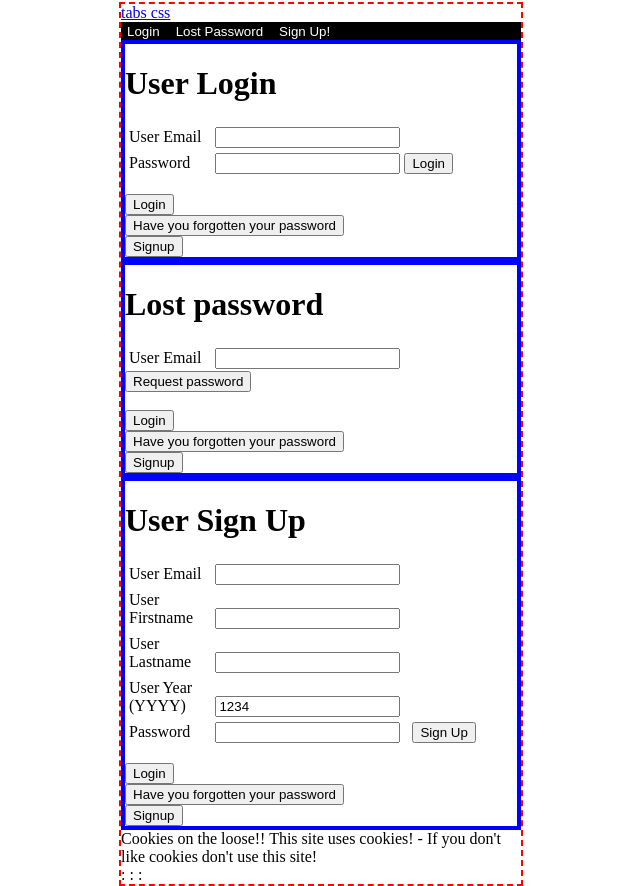
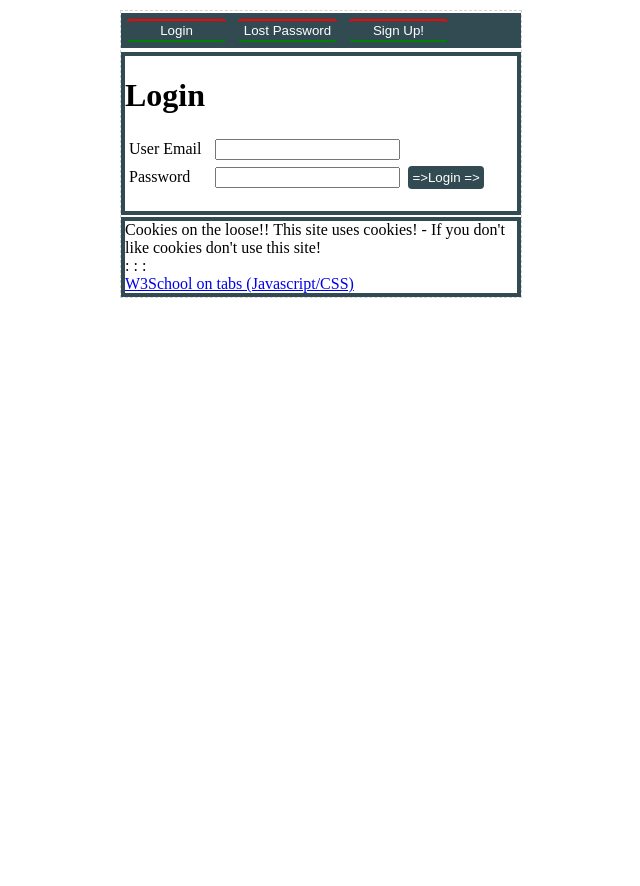
Before and after one commit to ilanius/smalltown, a PHP site: page / in a window 1280 px wide. Shown: the whole page, without its empty margins (319-959 px from the left). After the commit the page ends 298 px from the top, so only its background shows below. Run offline with PHP 8.4, Linux system fonts and the light colour scheme.

Commit message:
improvements

```diff
--- a/index.php
+++ b/index.php
@@ -186,9 +186,7 @@ function expressRelation( &$R, &$p ) {
         $o = isset( $p[$o] ) && $p[$o] ? $C->opposites[ $o ] : $o;
         $op = isset( $C->prettyPrint[$o] ) ? $C->prettyPrint[$o] : $o;
         $str = $str . <<<html
-        <span class="button">
-          <span onclick="changeRelation('row_$p[uId]','$o','$R[uId]','$p[uId]')"> $op </span>
-        </span>
+          <button class="relButton" onclick="changeRelation('row_$p[uId]','$o','$R[uId]','$p[uId]')"> $op </button>
 html;
     }
     return $str;
--- a/jc/style.css
+++ b/jc/style.css
@@ -1,16 +1,22 @@
+
+/* *************** */
+/* general         */
+/* *************** */
 body {
     width: 90%;
     max-width: 400px;
     margin: auto;
-    margin-top: 2px;
+    margin-top: 10px;
     gap: 4px;
-    border: 2px red dashed;
+    border: 1px lightgray dashed;
 }
-.button {
-    border-radius:4px;
-    background-color:lightblue;
+button {
+    background-color: rgb(50, 74, 82);
+    border: 0;
+    color: white;
     padding:4px;
     margin:4px;
+    border-radius:4px;
 }
 div, span {
     box-sizing: border-box;
@@ -18,6 +24,10 @@ div, span {
 form {
     display:inline;
 }
+
+/* ************* */
+/* userFeed      */
+/* ************* */
 span.postComment, div.post {
     display:block;
     text-align:left;
@@ -29,35 +39,60 @@ span.postComment, div.post {
     background-color: rgb(200, 183, 152);
     padding:4px;
 }
+
+/* **************************** */
+/* headPane.htm                 */
+/* **************************** */
 .headPane {
-    border: 1px blue solid;
+    border: 1px rgb(50, 74, 82) solid;
     display: flex;
     justify-content: left;
     align-items: stretch;
 }
 .headPane .item {
     border-radius:4px;
-    background-color:lightblue;
+    background-color: rgb(50, 74, 82);
     padding: 12px;
     padding-bottom:0px;
     margin:  2px;
     text-align:center;
 }
+
+/* ******************** */
+/* userEntry.htm        */
+/* ******************** */
 .view {
-    border: 4px blue solid;
+    border: 4px rgb(50, 74, 82) solid;
+    margin-top:2px;
 }
 .view label {
     width: 20%;
     display: inline-block;
     padding: 4px;
 }
-.black, .modalButton {
-    background-color: black;
+.black, .viewButton {
+    background-color: rgb(50, 74, 82);
     color: white;
     border: 0;
+    padding:2px;
+    border-bottom:2px white solid;
+    border-top: 2px white solid;
 }
+.viewButton {
+    width: 25%;
+    border-bottom:2px green solid;
+    border-top: 2px red solid;
+    cursor: grab;
+}
+#lost, #signup {
+    display:none;
+}
+
+/* ************************* */
+/* userAccount.htm           */
+/* ************************* */
 .updateNow {
     border: 4px red dashed;
-    margin:4px;
-    padding:4px;
+    margin: 4px;
+    padding: 4px;
 }
--- a/userEntry.htm
+++ b/userEntry.htm
@@ -17,44 +17,34 @@ function modalView( e, view ) {
 </head>
 
 <body class="login">
-    <a href="https://www.w3schools.com/w3css/w3css_tabulators.asp"> tabs css </a>
-
-    <nav class="black">
-      <button class="modalButton" onclick="modalView(event, 'login')">Login</button>
-      <button class="modalButton" onclick="modalView(event, 'lost')">Lost Password</button>
-      <button class="modalButton" onclick="modalView(event, 'signup')">Sign Up!</button>
-    </nav>
+  <nav class="black">
+    <button class="viewButton" onclick="modalView(event, 'login')">  Login         </button>
+    <button class="viewButton" onclick="modalView(event, 'lost')">   Lost Password </button>
+    <button class="viewButton" onclick="modalView(event, 'signup')"> Sign Up!      </button>
+  </nav>
 
   <div id="login" class="view">
-    <h1>User Login</h1>
+    <h1>Login</h1>
     <?= $R['badLogin'] ?>
     <form action="index.php" method="post">
       <input type="hidden"  name="func" value="userLogin">
       <label for="uEmail">    User Email   </label> <input type="email"    name="uEmail" required> <br>
       <label for="uPassword0"> Password    </label> <input type="password" name="uPassword0" required>
-      <button type="submit">Login</button>
+      <button class="modalButton" type="submit"> =>Login => </button>
     </form>
     <br> <br>
-    <button onclick=""> Login </button><br>
-    <button onclick=""> Have you forgotten your password</button> <br>
-    <button onclick="">Signup </button><br>
-
   </div>
 
   <div id="lost" class="view">
-    <h1>Lost password </h1>
+    <h1>Lost Password </h1>
     <label for="uEmail"> User Email </label> <input type="email" id="reqUEmail" name="uEmail" required> <br>
     <span id="reqLoginMail"> <button onclick="reqLoginMail('reqLoginMail','reqUEmail')"> Request password </button> </span>
-
     <br>  <br>
-    <button onclick=""> Login </button><br>
-    <button onclick=""> Have you forgotten your password</button> <br>
-    <button onclick="">Signup </button><br>
 
   </div>
 
   <div id="signup" class="view">
-    <h1>User Sign Up</h1>
+    <h1>Sign Up</h1>
     <form action="index.php" method="post">
       <input type="hidden" name="func" value="userSignup">
       <label for="uEmail">    User Email       </label> <input type="email"    name="uEmail"                     required> <br>
@@ -64,18 +54,16 @@ function modalView( e, view ) {
       <label for="uPassword0">Password         </label> <input type="password" name="uPassword0" required> &nbsp;
       <button type="submit">Sign Up</button>
     </form>
-
     <br>  <br>
-    <button onclick=""> Login </button><br>
-    <button onclick=""> Have you forgotten your password</button> <br>
-    <button onclick="">Signup </button><br>
-
   </div>
 
-  <div class="pane">
+  <div class="view">
     <div class="cookieLoose">
         Cookies on the loose!! This site uses cookies! - If you don't like cookies don't use this site! <br>
         : <?=$R['session']?> : <?=$R['func']?> : <br>
+    </div>
+    <div>
+      <a href="https://www.w3schools.com/w3css/w3css_tabulators.asp"> W3School on tabs (Javascript/CSS) </a>
     </div>
   </div>
 
```
